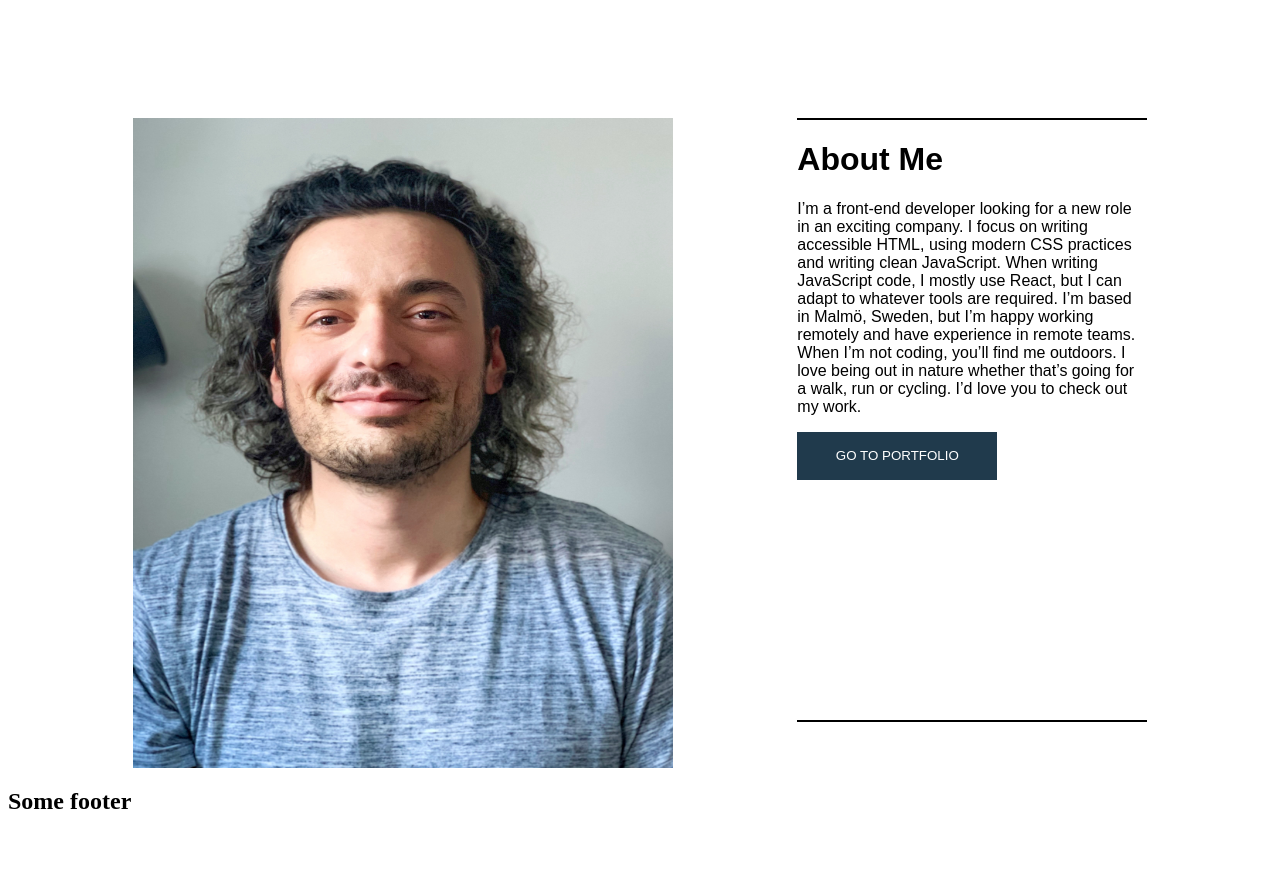
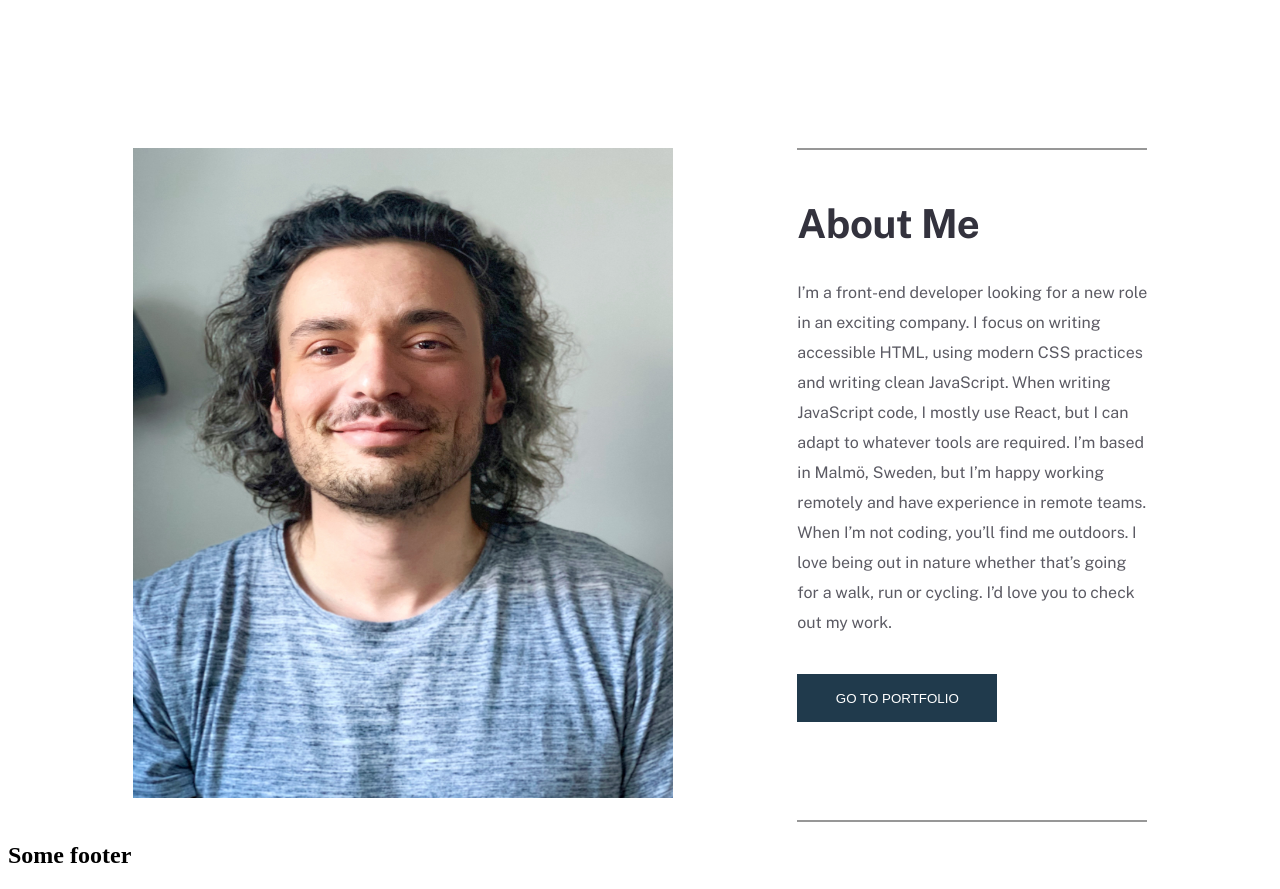
Before and after one commit to ArlindPestisha/portfolio, a Next.js app: page /public/ in a window 1280 px wide. Shown: the part 720-1609 px from the top of the page. Before the commit the page ends 1555 px from the top, so only its background shows below. Built offline with nearby package versions, Linux system fonts and the light colour scheme.

Commit message:
adding some padding to the hero section and adding styling to the about section fixing the image size adding font style for the text box

```diff
--- a/components/About/About.js
+++ b/components/About/About.js
@@ -1,7 +1,12 @@
 import Text from "../Text/Text";
 import Image from "next/image";
 import Button from "../Button/Button";
-import { AboutWrapper, ImageWrapper, TextWrapper } from "./AboutStyled";
+import {
+  AboutWrapper,
+  ButtonWrapper,
+  ImageWrapper,
+  TextWrapper,
+} from "./AboutStyled";
 
 const About = () => {
   return (
@@ -14,8 +19,9 @@ const About = () => {
           heading="About Me"
           paragraph="I’m a front-end developer looking for a new role in an exciting company. I focus on writing accessible HTML, using modern CSS practices and writing clean JavaScript. When writing JavaScript code, I mostly use React, but I can adapt to whatever tools are required. I’m based in Malmö, Sweden, but I’m happy working remotely and have experience in remote teams. When I’m not coding, you’ll find me outdoors. I love being out in nature whether that’s going for a walk, run or cycling. I’d love you to check out my work."
         />
-
-        <Button primary text="GO TO PORTFOLIO" />
+        <ButtonWrapper>
+          <Button primary text="GO TO PORTFOLIO" />
+        </ButtonWrapper>
       </TextWrapper>
     </AboutWrapper>
   );
--- a/components/About/AboutStyled.js
+++ b/components/About/AboutStyled.js
@@ -14,11 +14,12 @@ export const ImageWrapper = styled.div`
 
 export const TextWrapper = styled.div`
   width: 350px;
-  height: 600px;
-   border-top-width: 2px;
-  border-top-style: solid;
-  border-bottom-width: 2px;
-  border-bottom-style: solid;
+  height: 650px;
+  border-top: 2px solid #979797;
+  border-bottom: 2px solid #979797;
+  padding-top:20px
+`;
 
-
-`;
+export const ButtonWrapper = styled.div`
+  padding-top: 20px;
+`
--- a/components/Hero/HeroStyled.js
+++ b/components/Hero/HeroStyled.js
@@ -6,6 +6,7 @@ export const HeroWrapper = styled.div`
   justify-items: center;
   order: 2;
   margin-left: 165px;
+  margin-top: 30px;
 `;
 
 export const ImageWrapper = styled.div`
--- a/components/Text/Text.js
+++ b/components/Text/Text.js
@@ -1,11 +1,15 @@
-import { TextStyled } from "./TextStyled";
+import { H2, ParagraphStyled } from "./TextStyled";
 
 const Text = ({ heading, paragraph }) => {
   return (
-    <TextStyled>
-      <h1>{heading}</h1>
-      <p>{paragraph}</p>
-      </TextStyled>
+    <div>
+      <H2>
+        {heading}
+      </H2>
+      <ParagraphStyled>
+        {paragraph}
+      </ParagraphStyled>
+    </div>
   );
 };
 
--- a/components/Text/TextStyled.js
+++ b/components/Text/TextStyled.js
@@ -1,5 +1,30 @@
 import styled from "styled-components";
 
-export const TextStyled = styled.div`
-  font-family: sans-serif ;
+export const H2 = styled.h2`
+  font-family: "Public Sans", sans-serif;
+
+  font-style: normal;
+  font-weight: bold;
+  font-size: 40px;
+  line-height: 42px;
+
+  /* identical to box height, or 105% */
+  letter-spacing: -0.357143px;
+
+  color: #33323d;
 `;
+
+export const ParagraphStyled = styled.p`
+  font-family: "Public Sans";
+  font-style: normal;
+  font-weight: normal;
+  font-size: 16px;
+  line-height: 30px;
+
+  /* or 187% */
+
+  color: #33323d;
+
+  mix-blend-mode: normal;
+  opacity: 0.8;
+`;
```
